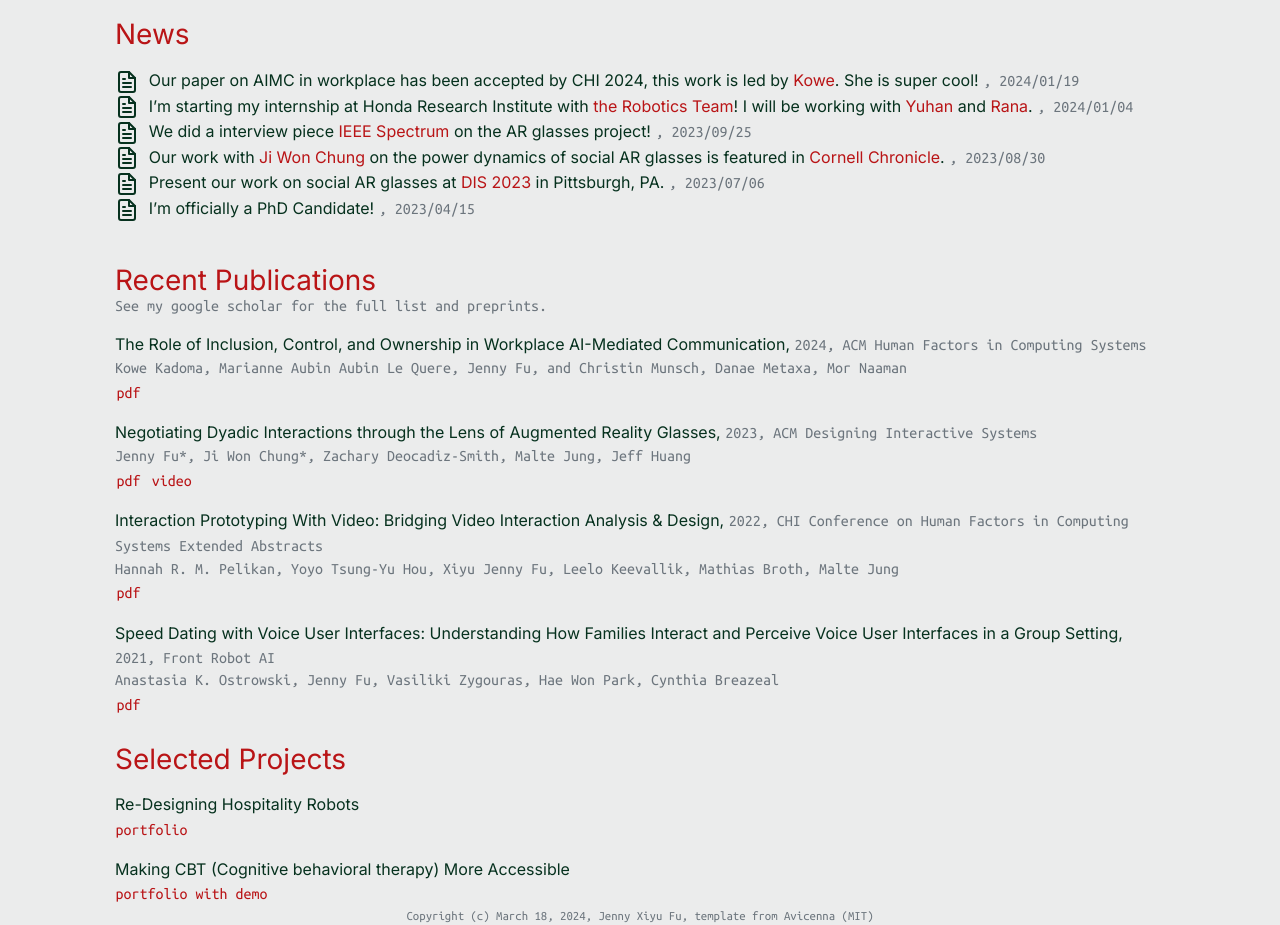
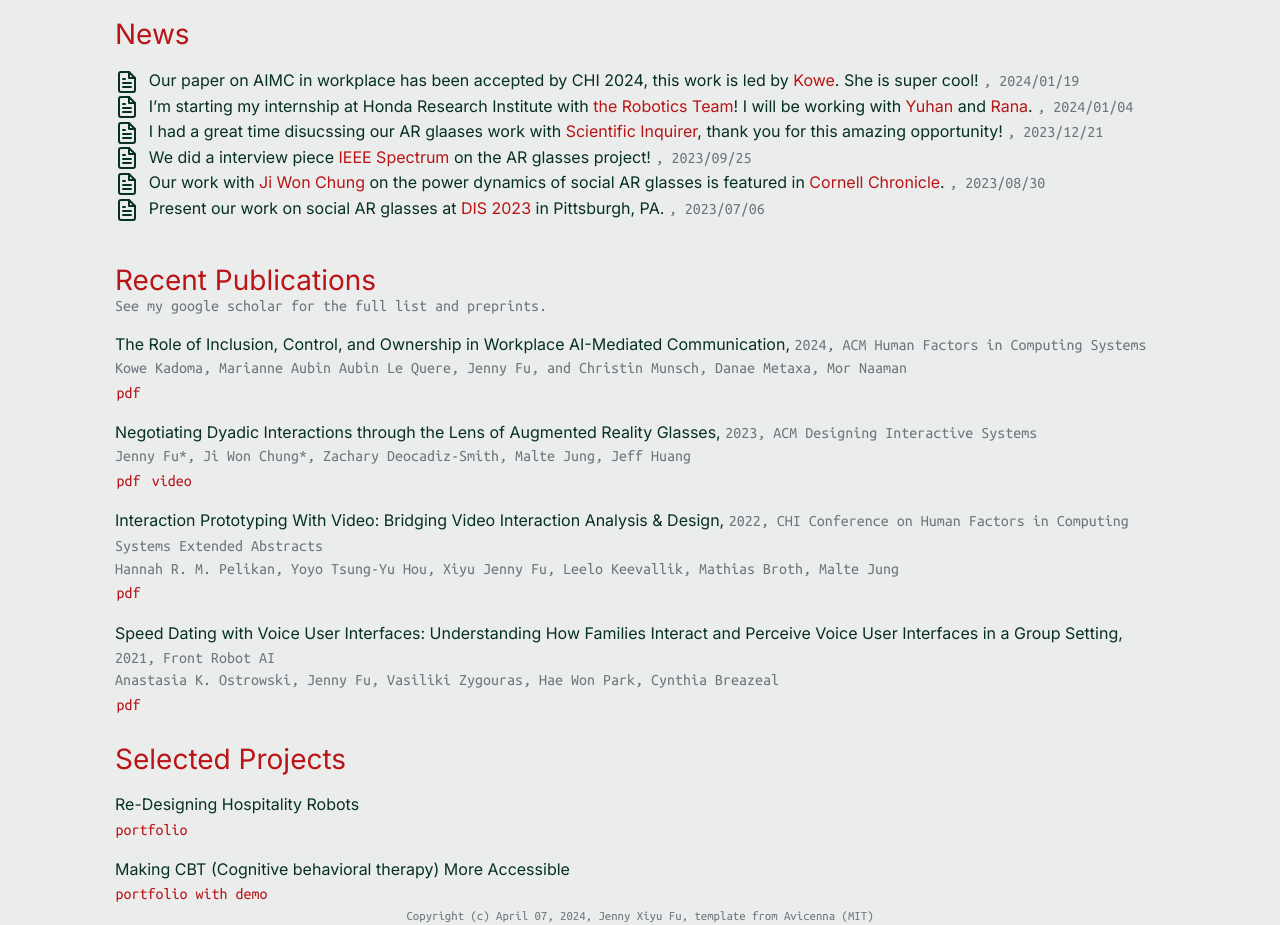
Before and after one commit to ASaladBowl/ASaladBowl, a plain HTML site: page index.html in a window 1280 px wide. Shown: the part 820-1745 px from the top of the page. Drawn offline with nearby package versions, Linux system fonts and the light colour scheme; some icons are missing; a web font is replaced by a local one.

Commit message:
Updated news

```diff
--- a/index.html
+++ b/index.html
@@ -352,6 +352,23 @@
 
 
 
+                I had a great time disucssing our AR glaases work with <a href="https://scientificinquirer.com/2023/12/21/conversations-with-jenny-fu-on-smart-glasses-and-how-to-address-the-potential-creepiness-factor-that-goes-with-it/">Scientific Inquirer</a>, thank you for this amazing opportunity!
+
+
+
+                <span class="secondary_font text-muted">, 2023/12/21</span>
+
+
+            </li>
+
+
+
+            <li>
+
+                <i data-feather="file-text"></i>
+
+
+
                 We did a interview piece <a href="https://spectrum.ieee.org/ar-glasses">IEEE Spectrum</a> on the AR glasses project!
 
 
@@ -391,23 +408,6 @@
 
 
                 <span class="secondary_font text-muted">, 2023/07/06</span>
-
-
-            </li>
-
-
-
-            <li>
-
-                <i data-feather="file-text"></i>
-
-
-
-                I&rsquo;m officially a PhD Candidate!
-
-
-
-                <span class="secondary_font text-muted">, 2023/04/15</span>
 
 
             </li>
@@ -771,7 +771,7 @@
 
 
 <footer class="mt-auto d-flex justify-content-center text-muted small secondary_font">
-    <span class="text-muted">Copyright (c) March 18, 2024, Jenny Xiyu Fu,
+    <span class="text-muted">Copyright (c) April 07, 2024, Jenny Xiyu Fu,
         <a class="text-muted" href="https://github.com/hadisinaee/avicenna" target="_blank"> template from Avicenna
             (MIT)</a>
     </span>
```
Also changed, not shown: about/index.html (+1 -1 lines), blog/blog1/index.html (+1 -1 lines), blog/blog2/index.html (+1 -1 lines), blog/blog3/index.html (+1 -1 lines), blog/blog4/index.html (+1 -1 lines), blog/index.html (+1 -1 lines), categories/index.html (+1 -1 lines), news/index.html (+1 -1 lines), tags/ai/index.html (+1 -1 lines), tags/deep-learning/index.html (+1 -1 lines), tags/deep_learning/index.html (+1 -1 lines), tags/economy/index.html (+1 -1 lines), tags/index.html (+1 -1 lines), tags/machine-learning/index.html (+1 -1 lines), 3 more files, 2 other files.
